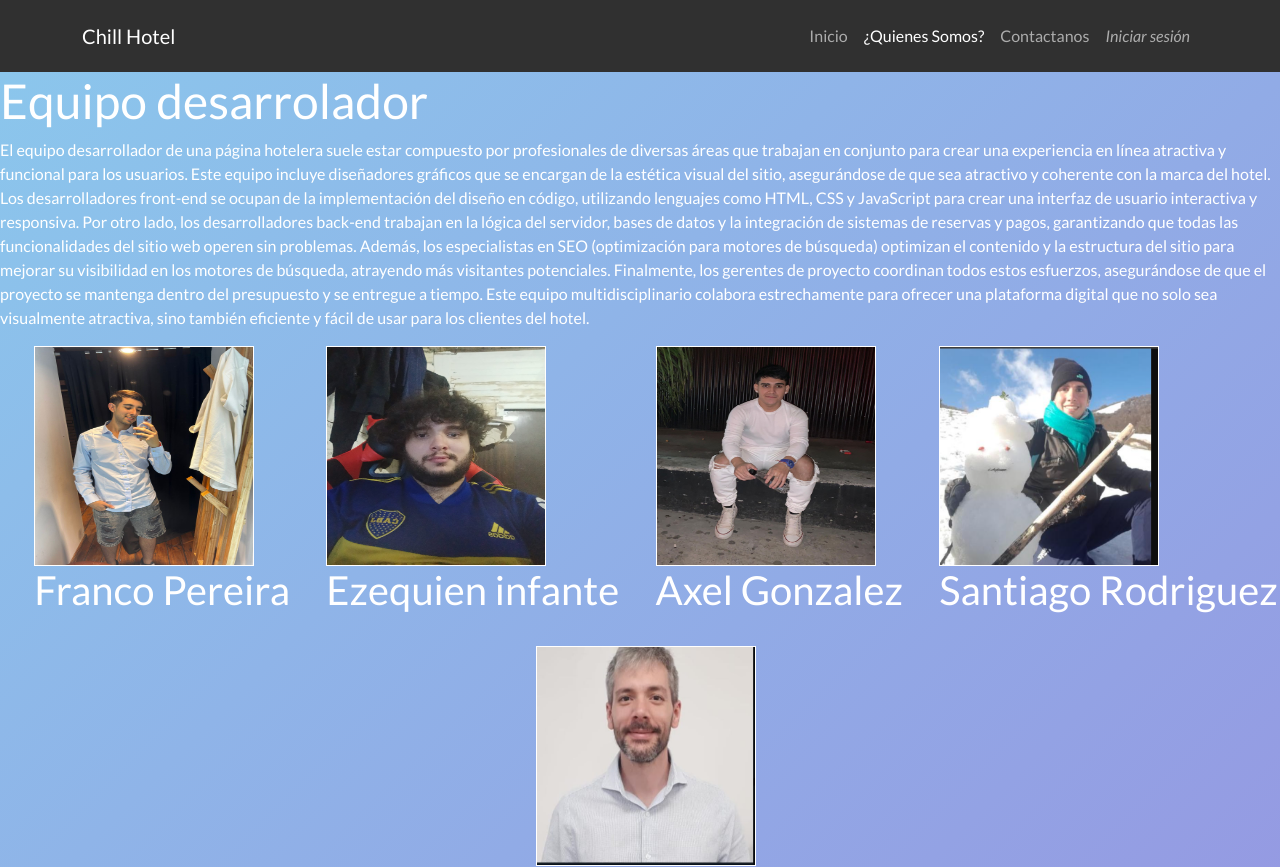
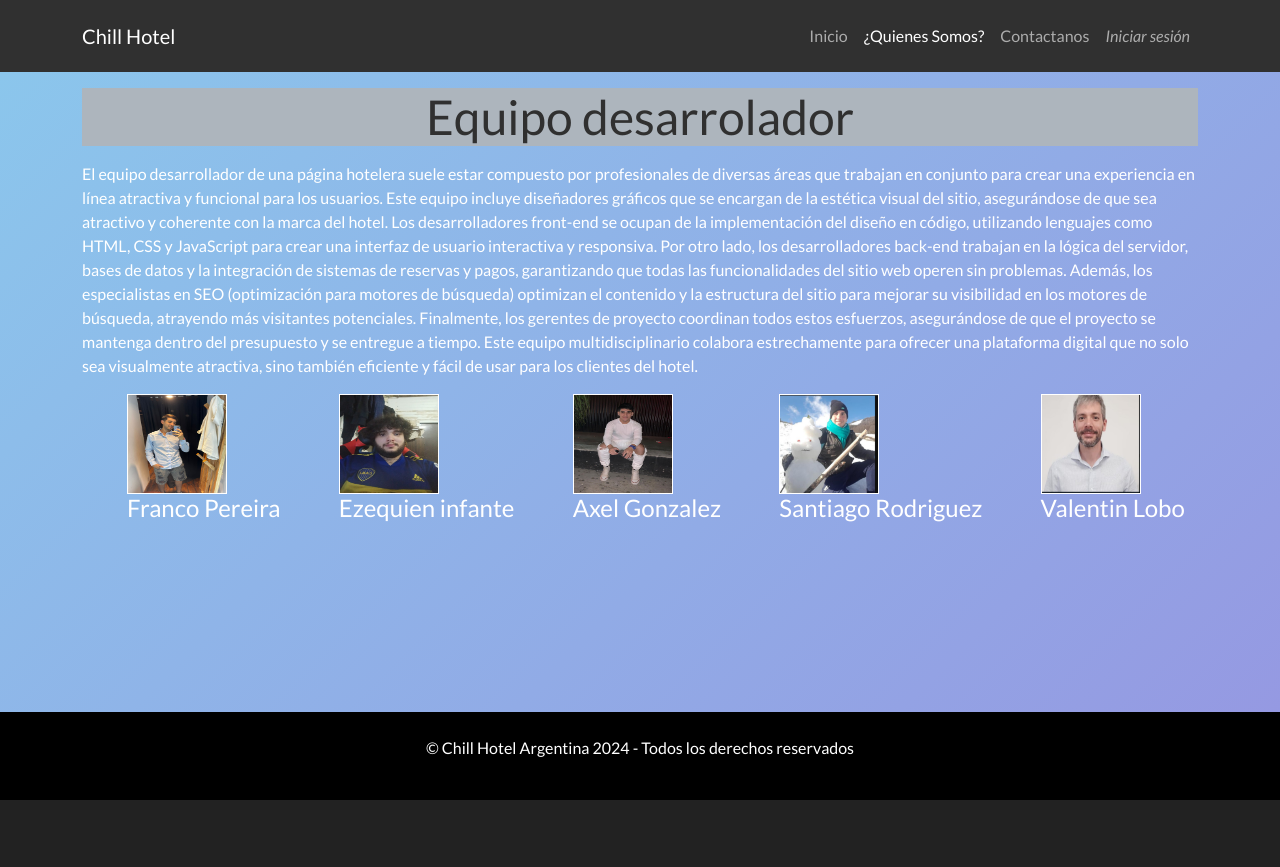
Before and after one commit to Santirod7/ChillHotel, a React (Vite) app: page /QuienesSomos in a window 1280 px wide. Shown: the top 867 px of the page. After the commit the page ends 800 px from the top, so only its background shows below. Built offline with nearby package versions, Linux system fonts and the light colour scheme.

Commit message:
Uni el codigo del quienes somos y agregue detalles a la pag login

```diff
--- a/src/App.css
+++ b/src/App.css
@@ -74,8 +74,8 @@
 }
 .img{ border: solid 1px;
 
-width: 220px;
-height: 220px;}
+width: 100px;
+height: 100px;}
 
 .mainSection{
     flex-grow: 1;
--- a/src/components/common/Menu.jsx
+++ b/src/components/common/Menu.jsx
@@ -1,5 +1,7 @@
 import { Navbar, Container, Nav, Button} from "react-bootstrap";
 import { Link, NavLink, useNavigate } from "react-router-dom";
+import "../../../node_modules/bootstrap/dist/css/bootstrap.min.css"
+
 
 const Menu = ({usuarioLogueado, setUsuarioLogueado}) => {
 
--- a/src/components/pages/Login.jsx
+++ b/src/components/pages/Login.jsx
@@ -108,12 +108,11 @@ const Login = ({setUsuarioLogueado}) => {
   <GoogleLogin className="ps-auto"
   onSuccess={credentialResponse => {
     Swal.fire({
-      title: "Bienvenido",
-      text: `Ingresaste exitosamente al Chill World`,
-      icon: "success",
+      title: "Ocurrio un problema",
+      text: `No puedes ingresar con google momentaneamente, intentelo mas tarde`,
+      icon: "error",
     })
-    const usuario = sessionStorage.setItem("ChillHotel", JSON.stringify(usuario.email));
-    setUsuarioLogueado(usuario.email)
+    navegacion('/Error404')
   }}
   onError={() => {
     Swal.fire({
--- a/src/components/pages/QuienesSomos.jsx
+++ b/src/components/pages/QuienesSomos.jsx
@@ -8,10 +8,11 @@ import Santiago from "../../img/Santiago.png";
 const QuienesSomos = () => {
   return (
     <section className="PrincipalIndex">
-      <h1>Equipo desarrolador</h1>
+      <div className="container">
+
+      <h1 className="text-center mt-3 mb-3 bg-light text-dark">Equipo desarrolador</h1>
 
       <p>
-        {" "}
         El equipo desarrollador de una página hotelera suele estar compuesto por
         profesionales de diversas áreas que trabajan en conjunto para crear una
         experiencia en línea atractiva y funcional para los usuarios. Este
@@ -38,37 +39,34 @@ const QuienesSomos = () => {
           <div>
             <img className="img" src={Franco} alt="Franco Pereira" />
           </div>
-
-          <h2>Franco Pereira</h2>
-          <p>
-
-          </p>
+          <h4 className="text-center">Franco Pereira</h4>
         </ul>
         <ul>
           <div>
             <img className="img" src={Ezequiel} alt=" Ezequien infante" />
           </div>
-          <h2> Ezequien infante</h2>
+          <h4> Ezequien infante</h4>
         </ul>
         <ul>
           <div>
             <img className="img" src={Axel} alt="Axel Sebastian Gonzalez" />
           </div>
-          <h2> Axel Gonzalez</h2>
+          <h4> Axel Gonzalez</h4>
         </ul>
         <ul>
           <div>
             <img className="img" src={Santiago} alt=" Santiago Rodriguez" />
           </div>
-          <h2> Santiago Rodriguez</h2>
+          <h4> Santiago Rodriguez</h4>
         </ul>
         <ul>
           <div>
             <img className="img" src={Valentin} alt="Valentin Lobo" />
           </div>
-          <h2> Valentin Lobo</h2>
+          <h4> Valentin Lobo</h4>
         </ul>
       </article>
+      </div>
     </section>
   );
 };
```
